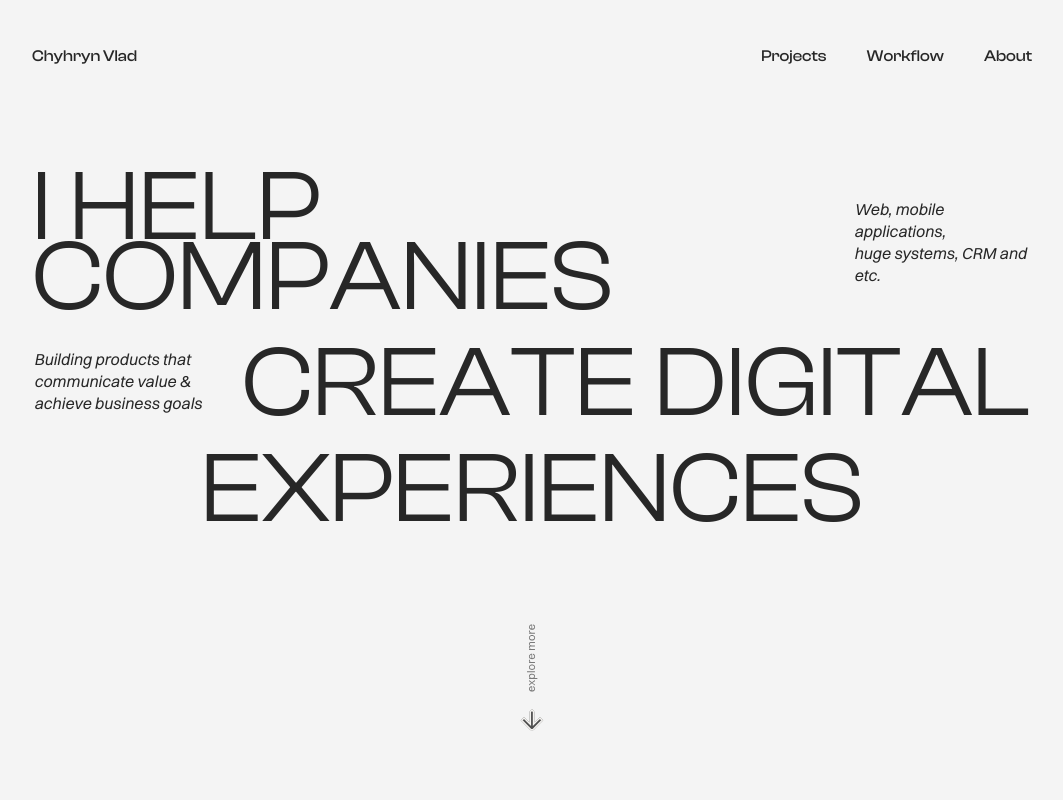
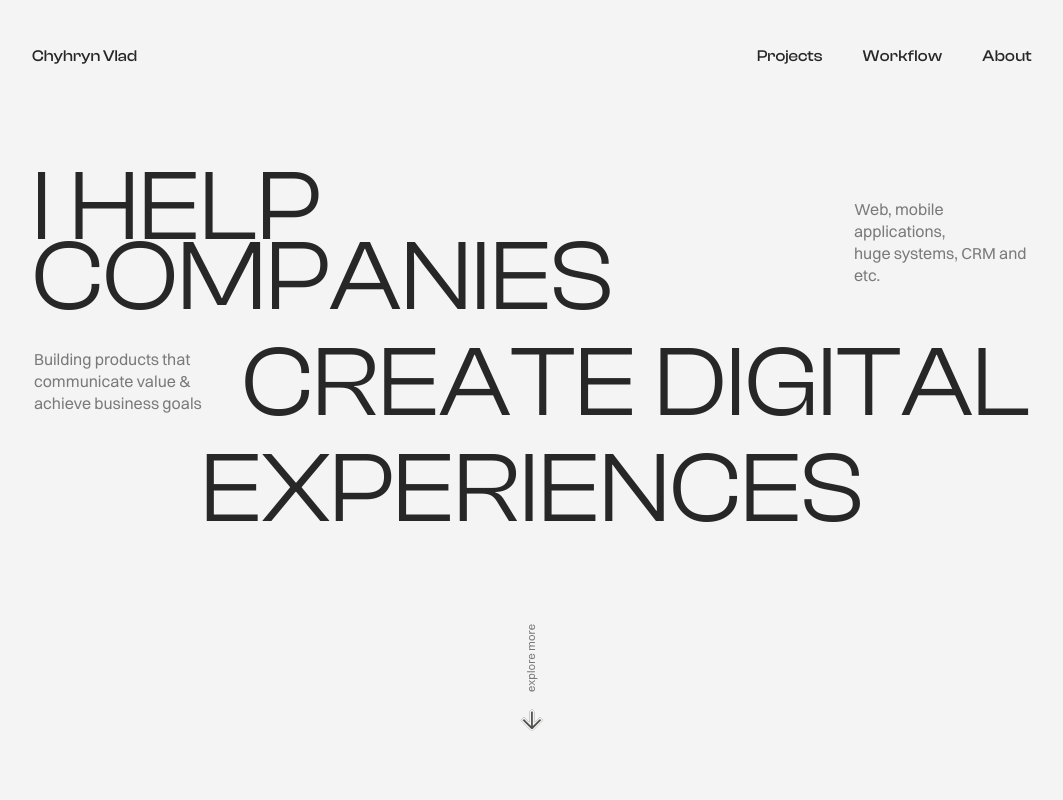
Before and after one commit to EvgenyMandybura/designVlad, a React (Create React App) app: page / in a window 1280 px wide. Shown: the top 800 px of the page, without its empty margins (108-1171 px from the left). Built offline with nearby package versions, Linux system fonts and the light colour scheme.

Commit message:
В хедере во вкладках шрифт 16 px и Spacing letter - 2% В описании ниже сделать размер 16 пикселей, заменить на этот цвет - 7A7A7A / RGB 122 122 122 и начертание сделать Regular, сейчас Italic.

```diff
--- a/src/components/menu.js
+++ b/src/components/menu.js
@@ -7,23 +7,27 @@ const Menu = () => {
 
   return (
     <div className="flex justify-between">
-      <p className={`caption1 text-dark2 ${pathname !== "/" && "linkHover"}`}>
+      <p
+        className={`caption1 text-dark2 !tracking-[.02em]" ${
+          pathname !== "/" && "linkHover"
+        }`}
+      >
         <Link to="/">Chyhryn Vlad</Link>
       </p>
 
       <nav>
         <ul className="flex flex-row">
           <li
-            className={`caption1 text-dark2 mr-10 ${
+            className={`caption1 text-dark2 mr-10 !tracking-[.02em]" ${
               pathname !== "/" && "linkHover"
             }`}
           >
             <Link to="/">Projects</Link>
           </li>
-          <li className="caption1 text-dark2 mr-10 linkHover">
+          <li className="caption1 text-dark2 mr-10 linkHover !tracking-[.02em]">
             <Link to="/projects">Workflow</Link>
           </li>
-          <li className="caption1 text-dark2 linkHover">
+          <li className="caption1 text-dark2 linkHover !tracking-[.02em]">
             <Link to="/about">About</Link>
           </li>
         </ul>
--- a/src/pages/home.js
+++ b/src/pages/home.js
@@ -22,12 +22,12 @@ const Home = () => {
           <div className="flex flex-col items-center my-[100px]">
             <div className="flex flex-row items-center pb-9">
               <p className="caption2 mr-10">I help companies</p>
-              <p className="caption3">
+              <p className="caption3 !text-[#7A7A7A] !font-font3">
                 Web, mobile applications, <br /> huge systems, CRM and etc.
               </p>
             </div>
             <div className="flex flex-row pb-9">
-              <p className="caption3 mr-10">
+              <p className="caption3 mr-10 !text-[#7A7A7A] !font-font3">
                 Building products that <br /> communicate value & <br /> achieve
                 business goals
               </p>
```
